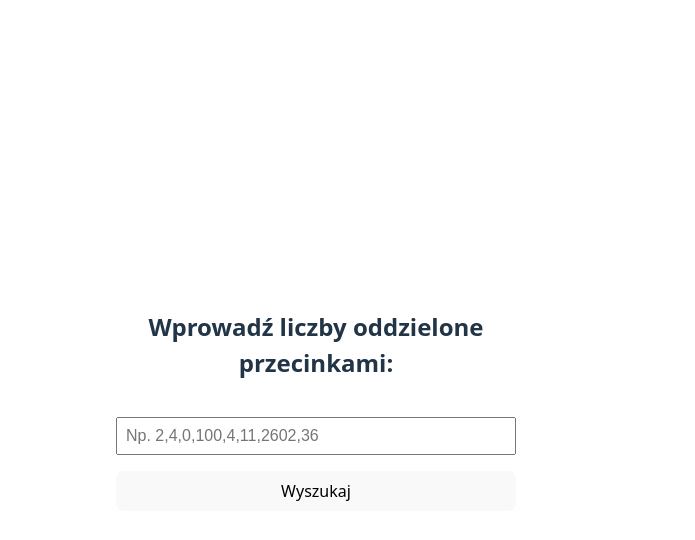
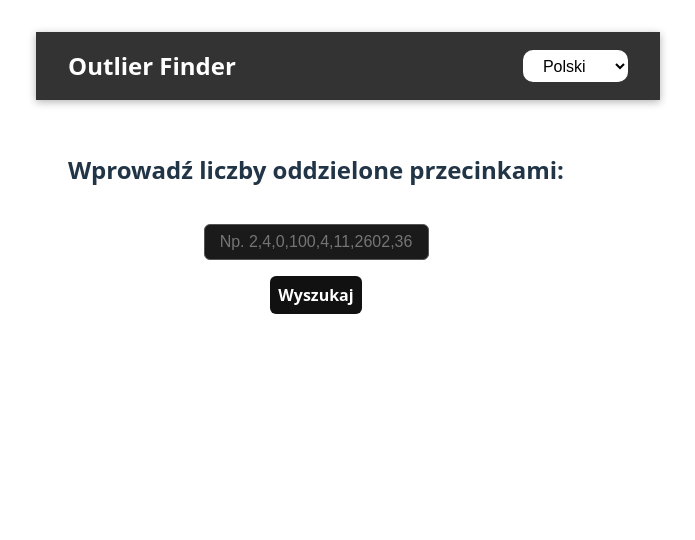
Before and after one commit to Radeusz32/Outliner-Finder, a Vue app: page / in a window 1280 px wide. Shown: the top 540 px of the page, without its empty margins (324-1019 px from the left). Built offline with nearby package versions, Linux system fonts and the light colour scheme.

Commit message:
feat(app) - created and implemented i18m module

```diff
--- a/src/App.vue
+++ b/src/App.vue
@@ -1,5 +1,14 @@
+<script setup>
+import Navbar from "./components/Navbar.vue";
+</script>
+
 <template>
   <div class="app">
-    <router-view />
+    <div class="app">
+      <Navbar />
+      <main class="main-content">
+        <router-view />
+      </main>
+    </div>
   </div>
 </template>
--- a/src/components/InputView.vue
+++ b/src/components/InputView.vue
@@ -2,7 +2,9 @@
 import { ref } from "vue";
 import { useRouter } from "vue-router";
 import { result } from "../store.js";
+import { useI18n } from "vue-i18n";
 
+const { t } = useI18n();
 const input = ref("");
 const router = useRouter();
 
@@ -42,30 +44,58 @@ function searchOutlier() {
 </script>
 <template>
   <div class="input-view">
-    <h2>Wprowadź liczby oddzielone przecinkami:</h2>
+    <h2>{{ t("message.heading") }}</h2>
     <input
       v-model="input"
       @input="filterInput"
-      placeholder="Np. 2,4,0,100,4,11,2602,36"
+      :placeholder="t('message.placeholder')"
     />
-    <button @click="searchOutlier">Wyszukaj</button>
+    <button @click="searchOutlier">{{ t("message.button") }}</button>
   </div>
 </template>
+
 <style scoped>
 .input-view {
   display: flex;
   flex-direction: column;
+  align-items: center;
   gap: 1rem;
-  max-width: 400px;
-  margin: auto;
+  padding: 2rem;
 }
+
+h2 {
+  text-align: center;
+}
+
+.form-group {
+  display: flex;
+  flex-direction: column;
+  gap: 1rem;
+}
+
 input {
   padding: 0.5rem;
   font-size: 1rem;
+  border-radius: 6px;
+  border: 1px solid #555;
+  background-color: #1a1a1a;
+  color: #fff;
+  text-align: center;
 }
+
 button {
   padding: 0.5rem;
   font-size: 1rem;
+  font-weight: 600;
+  background-color: #111;
+  border: none;
+  border-radius: 6px;
+  color: #fff;
   cursor: pointer;
+  transition: background-color 0.2s;
+}
+
+button:hover {
+  background-color: #333;
 }
 </style>
--- /dev/null
+++ b/src/components/NavBar.vue
@@ -0,0 +1,64 @@
+<script setup>
+import { useI18n } from "vue-i18n";
+import { watch } from "vue";
+
+const { locale } = useI18n();
+
+watch(locale, (newLocale) => {
+  localStorage.setItem("locale", newLocale);
+});
+</script>
+
+<template>
+  <nav class="navbar">
+    <div class="navbar-brand">Outlier Finder</div>
+    <div class="navbar-lang">
+      <select v-model="locale" class="lang-select">
+        <option value="pl">Polski</option>
+        <option value="en">English</option>
+      </select>
+    </div>
+  </nav>
+</template>
+
+<style scoped>
+.navbar {
+  display: flex;
+  position: sticky;
+  top: 0;
+  z-index: 100;
+  width: 100%;
+  justify-content: space-between;
+  align-items: center;
+  background: #333;
+  padding: 1rem 2rem;
+  box-shadow: 0 2px 8px rgba(0, 0, 0, 0.3);
+}
+
+.navbar-brand {
+  font-size: 1.5rem;
+  font-weight: bold;
+  color: #fff;
+}
+
+.navbar-lang {
+  display: flex;
+  align-items: center;
+}
+
+.lang-select {
+  font-size: 1rem;
+  padding: 0.4rem 1rem;
+  border-radius: 10px;
+  border: none;
+  background-color: #fff;
+  color: #000;
+  cursor: pointer;
+  transition: background-color 0.2s, box-shadow 0.2s;
+}
+
+.lang-select:hover {
+  background-color: #f1f1f1;
+  box-shadow: 0 0 4px rgba(255, 255, 255, 0.2);
+}
+</style>
--- a/src/components/ResultView.vue
+++ b/src/components/ResultView.vue
@@ -1,7 +1,9 @@
 <script setup>
 import { useRoute, useRouter } from "vue-router";
 import { result } from "../store.js";
+import { useI18n } from "vue-i18n";
 
+const { t } = useI18n();
 const router = useRouter();
 
 function goBack() {
@@ -11,22 +13,25 @@ function goBack() {
 
 <template>
   <div class="result-view">
-    <h2>Wartość odstająca:</h2>
+    <h2>{{ t("message.result") }}</h2>
     <p class="outlier">{{ result }}</p>
-    <button @click="goBack">Powrót</button>
+    <button @click="goBack">{{ t("message.back") }}</button>
   </div>
 </template>
 
 <style scoped>
 .result-view {
+  max-width: 600px;
+  margin: 2rem auto 0 auto;
   text-align: center;
-  margin-top: 2rem;
 }
+
 .outlier {
   font-size: 2rem;
   font-weight: bold;
   margin: 1rem 0;
 }
+
 button {
   padding: 0.5rem 1rem;
   font-size: 1rem;
--- /dev/null
+++ b/src/lang/en.json
@@ -0,0 +1,11 @@
+{
+  "message": {
+    "heading": "Enter numbers separated by commas:",
+    "placeholder": "e.g. 2,4,0,100,4,11,2602,36",
+    "button": "Search",
+    "error_short": "Enter at least 3 numbers.",
+    "error_none": "No clear outlier found.",
+    "result": "Outlier value:",
+    "back": "Back"
+  }
+}
--- /dev/null
+++ b/src/lang/pl.json
@@ -0,0 +1,11 @@
+{
+  "message": {
+    "heading": "Wprowadź liczby oddzielone przecinkami:",
+    "placeholder": "Np. 2,4,0,100,4,11,2602,36",
+    "button": "Wyszukaj",
+    "error_short": "Wprowadź co najmniej 3 liczby.",
+    "error_none": "Nie znaleziono jednoznacznej wartości odstającej.",
+    "result": "Wartość odstająca:",
+    "back": "Powrót"
+  }
+}
--- a/src/main.js
+++ b/src/main.js
@@ -2,5 +2,18 @@ import { createApp } from "vue";
 import "./style.css";
 import App from "./App.vue";
 import router from "./router";
+import { createI18n } from "vue-i18n";
 
-createApp(App).use(router).mount("#app");
+import pl from "./lang/pl.json";
+import en from "./lang/en.json";
+
+const i18n = createI18n({
+  locale: "pl",
+  fallbackLocale: "en",
+  messages: {
+    pl,
+    en,
+  },
+});
+
+createApp(App).use(router).use(i18n).mount("#app");
--- a/src/style.css
+++ b/src/style.css
@@ -28,6 +28,7 @@ body {
   place-items: center;
   min-width: 320px;
   min-height: 100vh;
+  flex-direction: column;
 }
 
 h1 {
```
